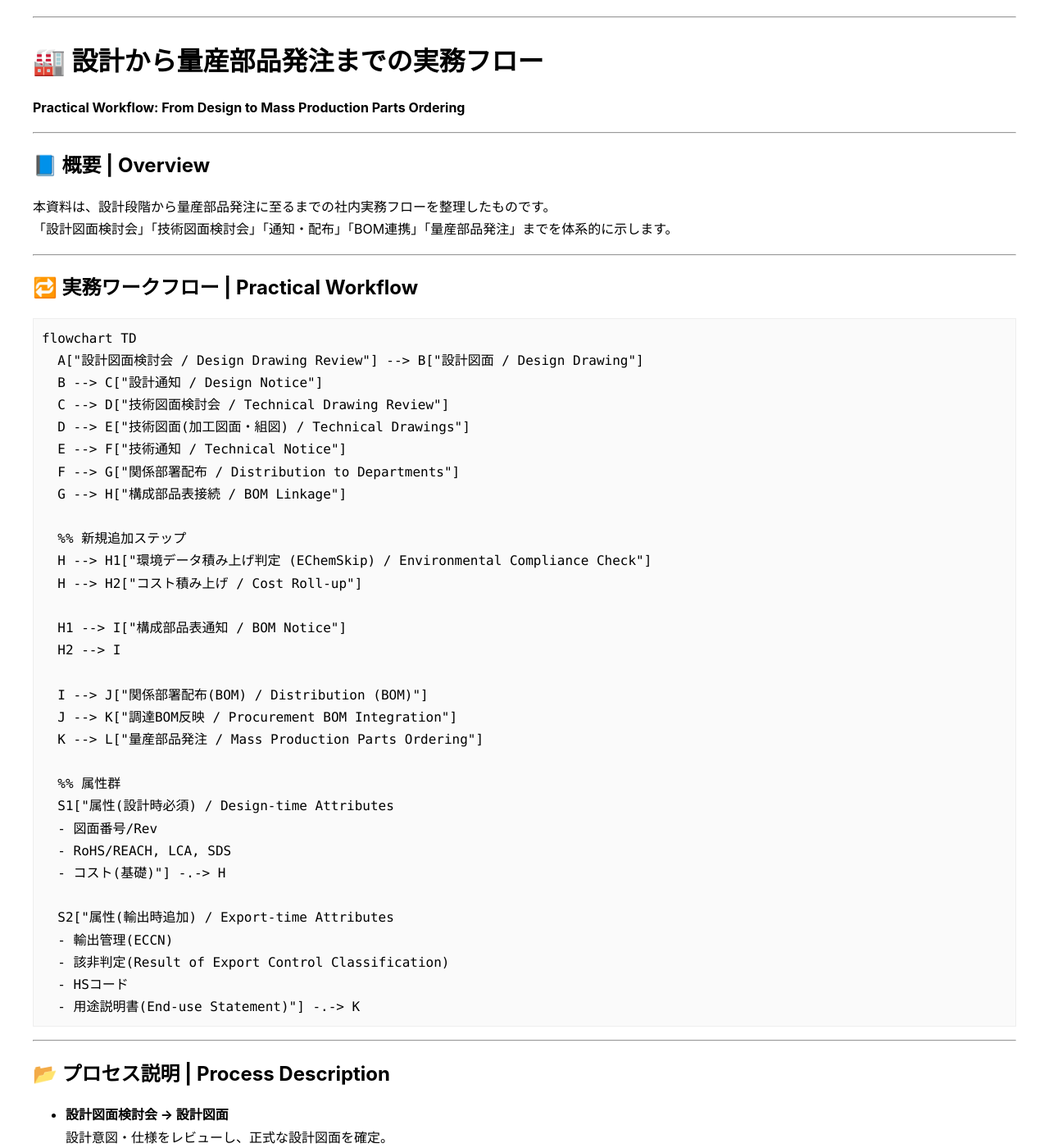
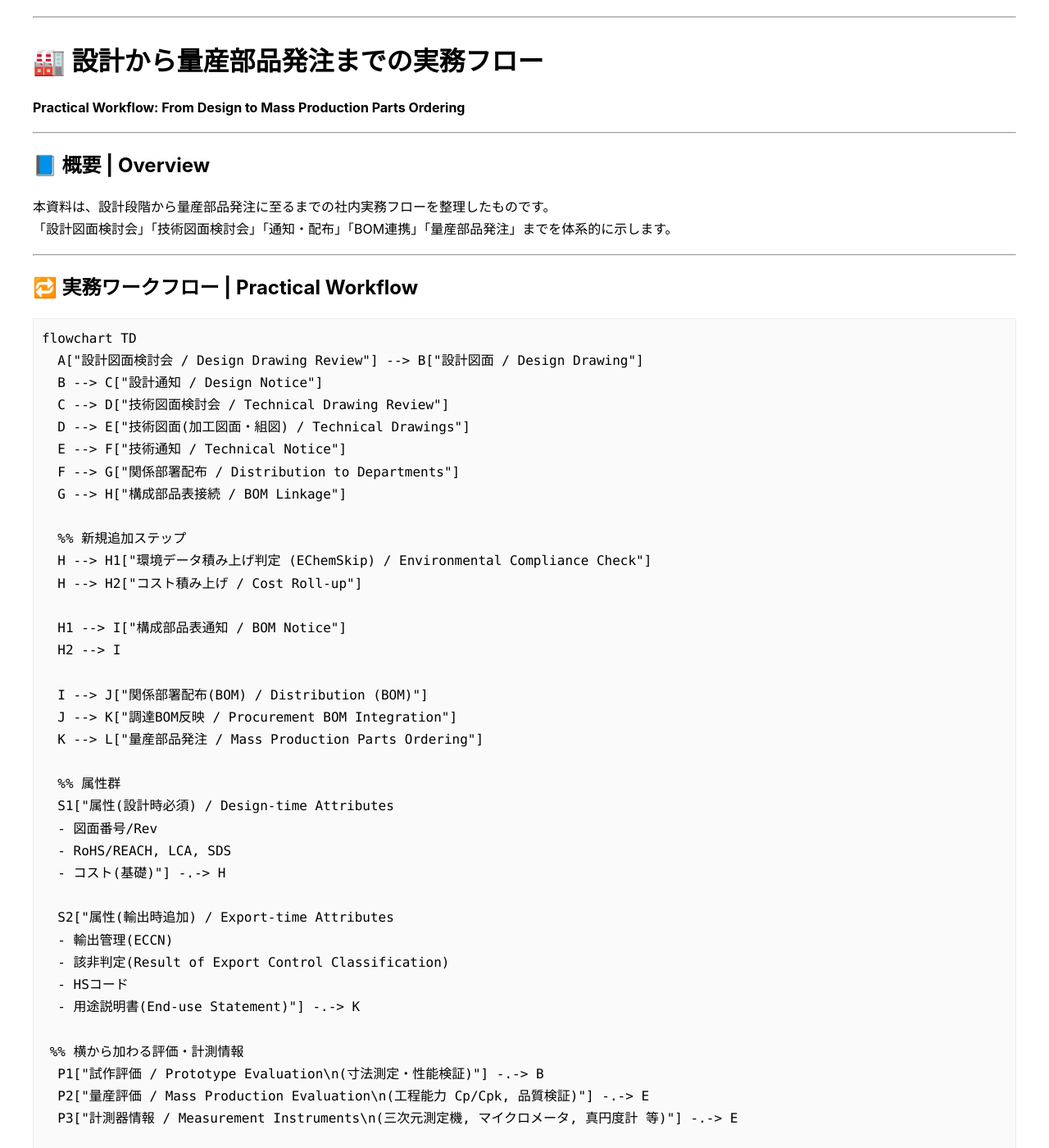
Before and after one commit to Samizo-AITL/EduMecha, a Jekyll site: the page built from 08_production_process/production_process_flow.md, in a window 1280 px wide and 1400 px high. Shown: the whole window at 82% size. Built offline with Jekyll 4.4.1, drawn with Linux system fonts in a browser that asks for light colours.

Commit message:
Update production_process_flow.md

````diff
--- a/08_production_process/production_process_flow.md
+++ b/08_production_process/production_process_flow.md
@@ -50,6 +50,12 @@ flowchart TD
   - 該非判定(Result of Export Control Classification)
   - HSコード
   - 用途説明書(End-use Statement)"] -.-> K
+
+ %% 横から加わる評価・計測情報
+  P1["試作評価 / Prototype Evaluation\n(寸法測定・性能検証)"] -.-> B
+  P2["量産評価 / Mass Production Evaluation\n(工程能力 Cp/Cpk, 品質検証)"] -.-> E
+  P3["計測器情報 / Measurement Instruments\n(三次元測定機, マイクロメータ, 真円度計 等)"] -.-> E
+
 ```
 
 ---
````
